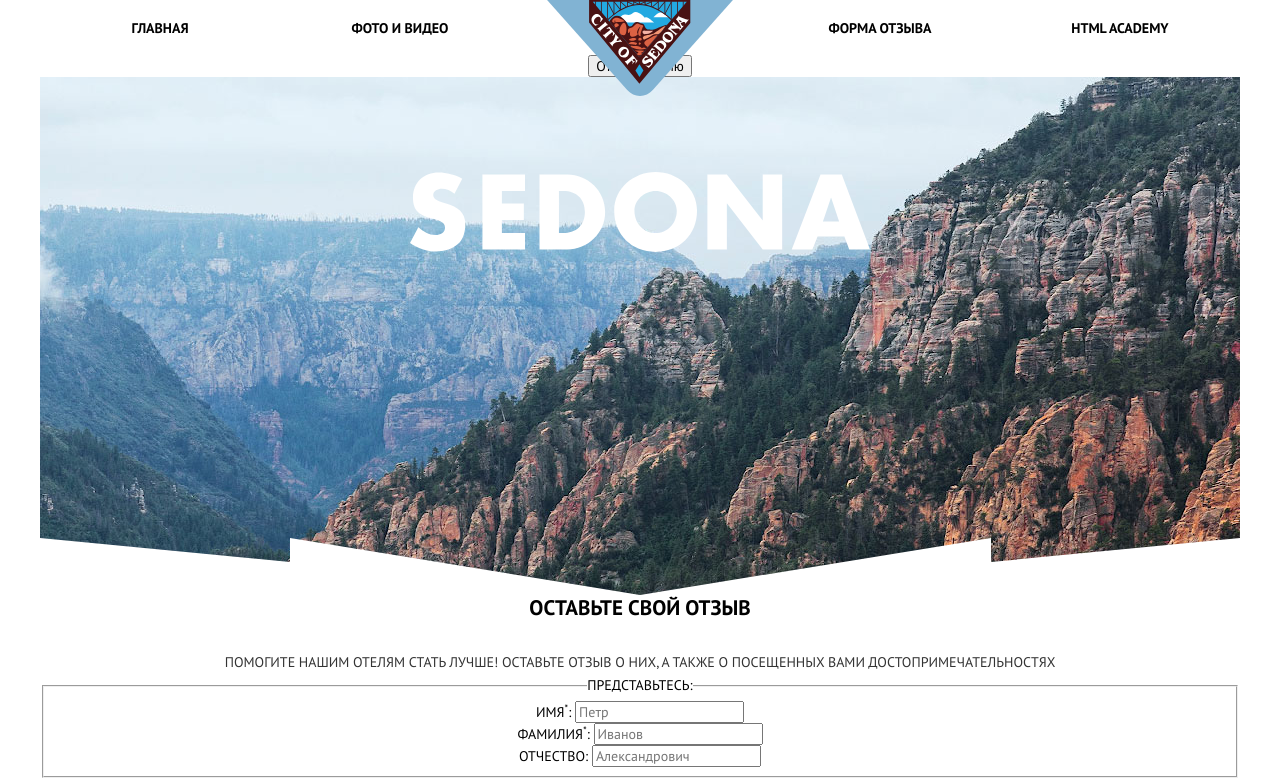
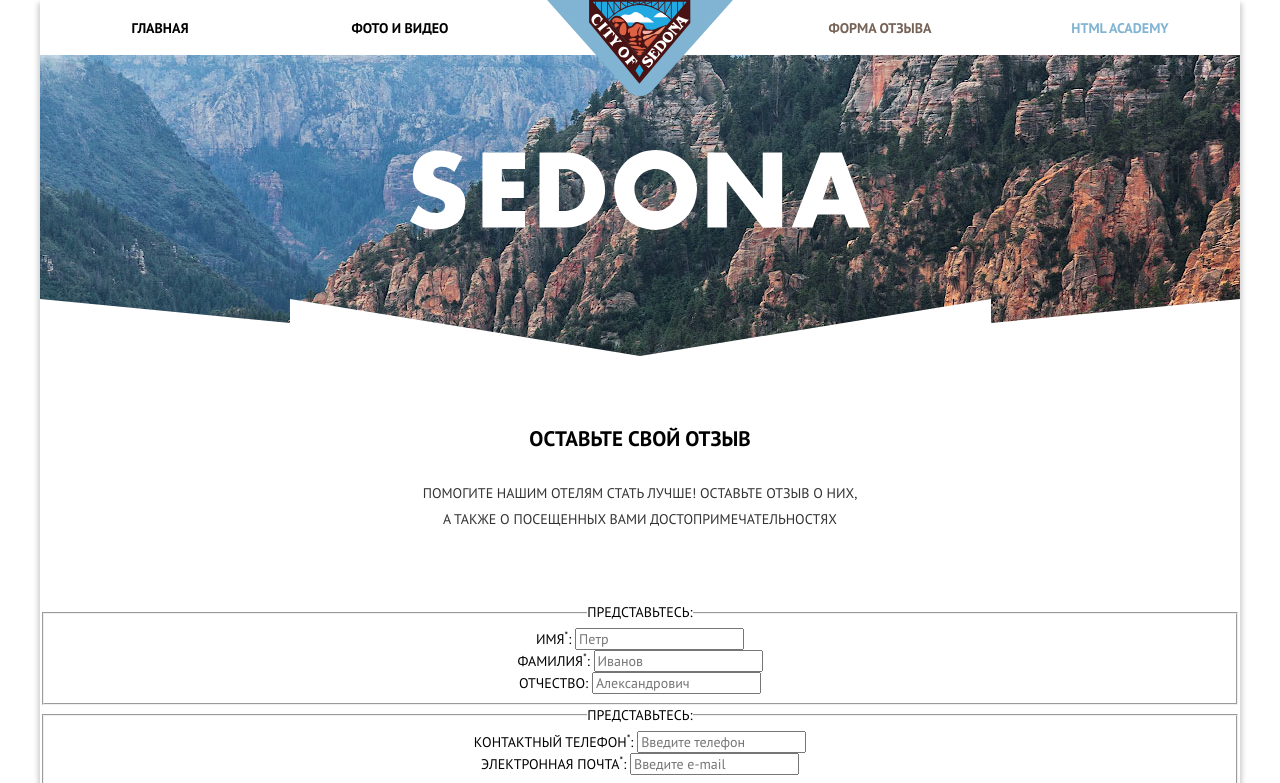
Before and after one commit to Andicat/908905-sedona-17, a plain HTML site: page source/form.html in a window 1280 px wide. Both pictures are taken after a click on the link "HTML ACADEMY". Shown: the top 783 px of the page. Drawn offline with nearby package versions, Linux system fonts and the light colour scheme; files that its build step writes are made by us from their sources.

Commit message:
Стилизация меню: ховеры

```diff
--- a/source/form.html
+++ b/source/form.html
@@ -7,9 +7,9 @@
     <link href="css/normalize.css" rel="stylesheet">
     <link href="css/style.css" rel="stylesheet">
   </head>
-  <body>
+  <body class="wrap-page">
     <header class="page-header">
-      <nav class="main-nav">
+      <nav class="main-nav main-nav_closed main-nav_nojs">
         <div class="main-nav__wrapper">
           <ul class="main-nav__list">
             <li class="main-nav__item">
@@ -19,17 +19,18 @@
               <a class="main-nav__link" href="photo.html">Фото и видео</a>
             </li>
             <li class="main-nav__item">
-              <a class="main-nav__link">Форма отзыва</a>
+              <a class="main-nav__link main-nav__link-active" href="form.html">Форма отзыва</a>
             </li>
             <li class="main-nav__item">
               <a class="main-nav__link" href="#">HTML academy</a>
             </li>
           </ul>
+          <button class="page-header__button page-header__button_close" type="button">Закрыть меню</button>
         </div>
-       <a class="page-header__logo">
+        <a class="page-header__logo" href="index.html">
           <img class="page-header__logo-image" src="img/logo-sedona-mobile.svg" width="102" height="83" alt="Логотип «Sedona»">
         </a>
-        <button class="page-header__toggle" type="button">Открыть меню</button>
+        <button class="page-header__button page-header__button_open" type="button">Открыть меню</button>
       </nav>
     </header>
     <main class="page-main">
@@ -37,9 +38,11 @@
         <h1 class="visually-hidden">Сайт городка Седона</h1>
         <img class="welcome_logo" src="img/text-sedona.svg" width="229" height="39" alt="Sedona is gorgeous!">
       </section>
-      <section class="intro">
-        <h2 class="intro__title">Оставьте свой отзыв</h2>
-        <p class="intro__text">Помогите нашим отелям стать лучше! оставьте отзыв о них, а также о посещенных вами достопримечательностях</p>
+       <section class="intro intro_form">
+        <div class="intro__wrapper">
+          <p class="intro__title">Оставьте свой отзыв</p>
+          <p class="intro__text">Помогите нашим отелям стать лучше! оставьте отзыв о них, а также о посещенных вами достопримечательностях</p>
+        </div>
       </section>
       <form class="review-form" action="https://echo.htmlacademy.ru" method="post" name="review">
         <fieldset class="review-form__group">
@@ -137,5 +140,6 @@
         <a class="copyright__logo" href="https://htmlacademy.ru/intensive/htmlcss"></a>
       </div>
     </footer>
+    <script src="js/script.js"></script>
   </body>
 </html>
--- a/source/less/blocks/intro.less
+++ b/source/less/blocks/intro.less
@@ -1,10 +1,16 @@
+.intro {
+  position: relative;
+}
+
 .intro_index {
-  position: relative;
   padding: 43px 20px 10px 20px;
 }
 
 .intro_photo {
-  position: relative;
+  padding: 40px 20px 20px 20px;
+}
+
+.intro_form {
   padding: 40px 20px 20px 20px;
 }
 
@@ -15,6 +21,11 @@
 
 .intro_photo .intro__wrapper {
   width: 270px;
+  margin: 0 auto;
+}
+
+.intro_form .intro__wrapper {
+  width: 276px;
   margin: 0 auto;
 }
 
@@ -53,11 +64,19 @@
   }
 
   .intro_photo {
+    padding: 75px 20px;
+  }
+
+  .intro_form {
     padding: 70px 20px;
   }
 
   .intro_photo .intro__wrapper {
     width: 428px;
+  }
+
+  .intro_form .intro__wrapper {
+    width: 439px;
   }
 
   .intro_index::after {
--- a/source/less/blocks/main-nav.less
+++ b/source/less/blocks/main-nav.less
@@ -2,15 +2,6 @@
   list-style: none;
   margin: 0;
   padding: 0;
-}
-
-.main-nav__item {
-  box-sizing: border-box;
-  height: 55px;
-  padding: 15px;
-  box-shadow: inset 0px -1px 0 0 rgba(1, 1, 1, 0.2), inset 0px 1px 0 0 rgba(255, 255, 255, 0.2);
-  background-color: @blue;
-  vertical-align: middle;
 }
 
 .main-nav__item:first-child {
@@ -22,11 +13,26 @@
 }
 
 .main-nav__link {
+  box-sizing: border-box;
+  height: 55px;
+  display: block;
   font-size: 18px;
   line-height: 26px;
   font-weight: bold;
+  padding: 15px;
   text-align: center;
   color: @white;
+  box-shadow: inset 0px -1px 0 0 rgba(1, 1, 1, 0.2), inset 0px 1px 0 0 rgba(255, 255, 255, 0.2);
+  background-color: @blue;
+  &:not(.main-nav__link-active):hover,
+  &:not(.main-nav__link-active):focus {
+    background-color: @blue-hover;
+    outline: none;
+  }
+  &:not(.main-nav__link-active):active {
+    background-color: @blue-down;
+    color: #ffffff4c;
+  }
 }
 
 @media (max-width: @mobile-width-only) {
@@ -42,8 +48,6 @@
   }
 
   .main-nav__item {
-    background-color: @white;
-    box-shadow: none;
     width: 20%;
   }
 
@@ -58,6 +62,29 @@
 
   .main-nav__link {
     font-size: 14px;
+    background-color: @white;
+    box-shadow: none;
     color: @black;
+    &:not(.main-nav__link-active):hover,
+    &:not(.main-nav__link-active):focus {
+      background-color: @white;
+      color: @blue;
+      outline: none;
+    }
+    &:not(.main-nav__link-active):active {
+      background-color: @white;
+      color: #0000004c;
+    }
+  }
+
+  .main-nav__link-active {
+    color: #766357;
+    &:hover,
+    &:focus {
+      color: #604e43;
+    }
+    &:active {
+      color: rgba(118, 99, 87, 0.3);
+    }
   }
 }
--- a/source/less/blocks/welcome.less
+++ b/source/less/blocks/welcome.less
@@ -30,7 +30,7 @@
   }
 
   .welcome_index {
-    height: 520px;
+    height: 518px;
   }
 
   .welcome_logo {
@@ -48,7 +48,11 @@
 
 @media (min-width: @desktop-width) {
   .welcome {
-    height: 518px;
+    height: 301px;
     background-image: url(../img/bg-intro-triangle-desktop.svg), url("../img/bg-back-desktop@1x.jpg");
   }
+
+  .welcome_index {
+    height: 518px;
+  }
 }
--- a/source/less/variables.less
+++ b/source/less/variables.less
@@ -2,6 +2,9 @@
 @darkgrey: #333333;
 @white: #ffffff;
 @blue: #81b3d2;
+@blue-hover: #669ec0;
+@blue-down: #5496bd;
+
 
 @mobile-width-only: 767px;
 @tablet-width: 768px;
```
Also changed, not shown: source/index.html (+1 -1 lines), source/photo.html (+4 -3 lines).
